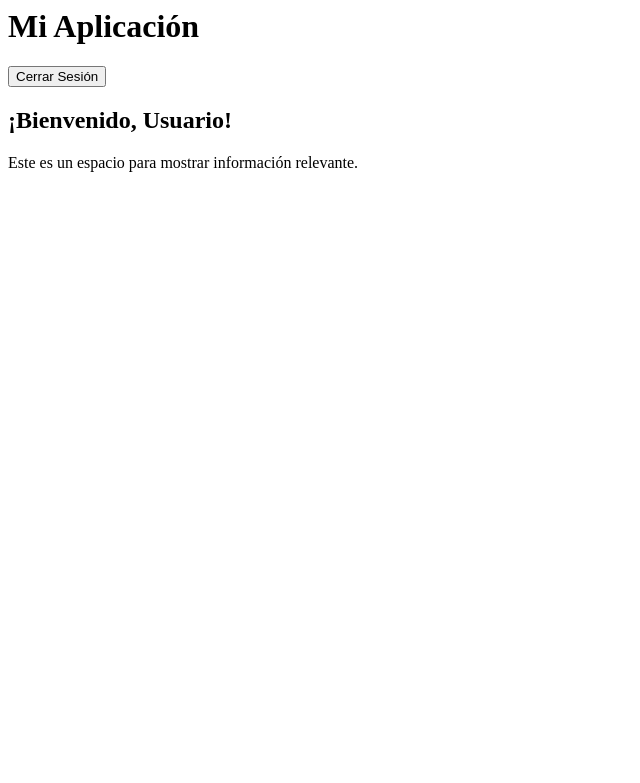
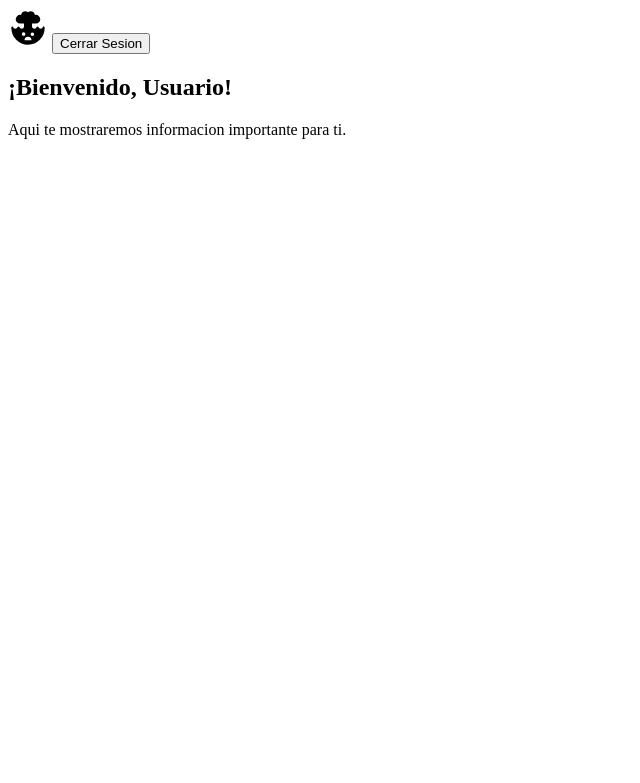
Before and after one commit to JorgeGutierrez07/SistemaDeVentaDeServicios, a PHP site: page /SistemaDeVentaDeServicios/app/views/content/inicioCliente-view.php in a window 1280 px wide. Shown: the top 783 px of the page, without its empty margins (0-640 px from the left). Run offline with PHP 8.4, Linux system fonts and the light colour scheme.

Commit message:
pantalla-ClienteFin

```diff
--- a/app/views/content/inicioCliente-view.php
+++ b/app/views/content/inicioCliente-view.php
@@ -1,18 +1,21 @@
-<body class="d-flex flex-column h-100">
+
+<body class="d-flex flex-column vh-100">
     <header class="bg-dark text-white p-3">
         <div class="d-flex justify-content-between align-items-center">
-            <h1 class="h5">Mi Aplicación</h1>
-            <button class="btn btn-outline-light">Cerrar Sesión</button>
+		<svg class=" text-gray-800 dark:text-white" aria-hidden="true" xmlns="http://www.w3.org/2000/svg" width="40" height="40" fill="currentColor" viewBox="0 0 24 24">
+				<path d="M21.972 11.517a.527.527 0 0 0-1.034-.105 1.377 1.377 0 0 1-1.324 1.01 1.467 1.467 0 0 1-1.4-1.009.526.526 0 0 0-1.015 0 1.467 1.467 0 0 1-2.737.143l-.049-.204.021-.146V9.369h2.304a2.632 2.632 0 0 0 2.631-2.632 2.678 2.678 0 0 0-2.654-2.632l-.526.022-.13-.369A2.632 2.632 0 0 0 13.579 2c-.461 0-.915.124-1.313.358L12 2.513l-.266-.155A2.603 2.603 0 0 0 10.422 2a2.632 2.632 0 0 0-2.483 1.759l-.13.37-.518-.024a2.681 2.681 0 0 0-2.66 2.632A2.632 2.632 0 0 0 7.264 9.37H9.61v1.887l-.007.09-.028.08a1.328 1.328 0 0 1-1.301.996 1.632 1.632 0 0 1-1.502-1.024.526.526 0 0 0-1.01.013 1.474 1.474 0 0 1-1.404 1.01 1.381 1.381 0 0 1-1.325-1.01.547.547 0 0 0-.569-.382h-.008a.526.526 0 0 0-.456.526v.446a10.012 10.012 0 0 0 10 10 9.904 9.904 0 0 0 7.067-2.94A10.019 10.019 0 0 0 22 11.966l-.028-.449ZM8.316 15.685a1.053 1.053 0 1 1 2.105 0 1.053 1.053 0 0 1-2.105 0Zm1.58 3.684a2.105 2.105 0 0 1 4.21 0h-4.21Zm4.736-2.631a1.052 1.052 0 1 1 0-2.105 1.052 1.052 0 0 1 0 2.105Z"/>
+				</svg>
+            <button class="btn btn-outline-light btn-lg px-5">Cerrar Sesion</button>
         </div>
     </header>
 
-    <div class="container mt-4 content">
-        <div class="row h-100">
-            <div class="col-12">
+    <div class="container mt-4 content d-flex justify-content-center align-items-center vh-100">
+        <div class="row w-100 h-60">
+            <div class="col-12 ">
                 <div class="card text-center bg-light h-100">
                     <div class="card-body d-flex flex-column justify-content-center align-items-center h-100">
                         <h2 class="text-primary">¡Bienvenido, Usuario!</h2>
-                        <p>Este es un espacio para mostrar información relevante.</p>
+                        <p>Aqui te mostraremos informacion importante para ti.</p>
                     </div>
                 </div>
             </div>
```
Also changed, not shown: app/views/content/registroUsuario-view.php (+14 -6 lines).
